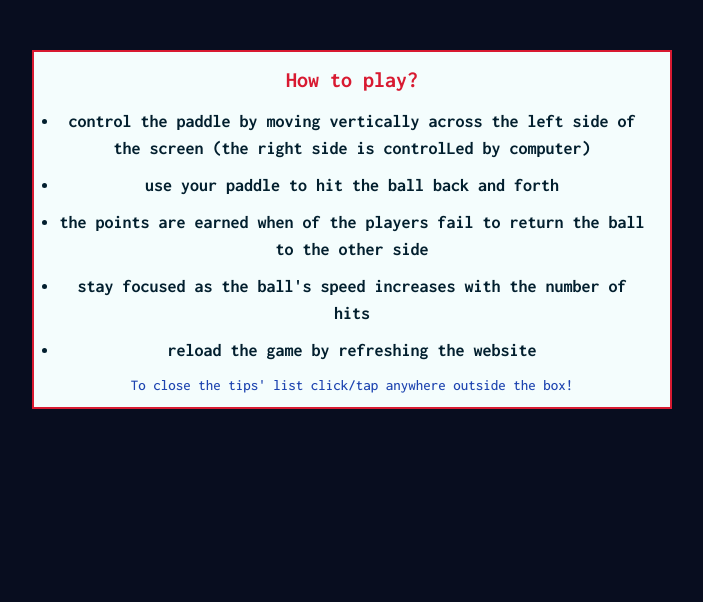
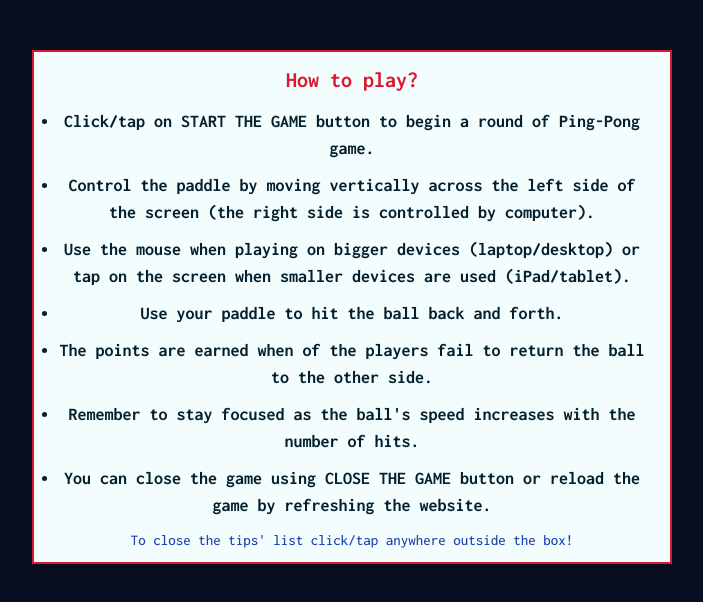
Before and after one commit to Code-Institute-Submissions/play-whiff-whaff-game, a plain HTML site: page index.html in a window 1280 px wide. Both pictures are taken after a click on the link "HOW TO PLAY?". Shown: the whole page, without its empty margins (288-991 px from the left). Drawn offline with nearby package versions, Linux system fonts and the light colour scheme.

Commit message:
New paragraphs added to list of tips

```diff
--- a/index.html
+++ b/index.html
@@ -20,14 +20,17 @@
         <div class="how-to-play-content">
         <h3>How to play?</h3>
             <ul class="how-to-play-tips">
-                <li>control the paddle by moving vertically across
-                the left side of the screen (the right side is controlLed
-                by computer)</li>
-                <li>use your paddle to hit the ball back and forth</li>
-                <li>the points are earned when of the players fail
-                to return the ball to the other side</li>
-                <li>stay focused as the ball's speed increases with the number of hits</li>
-                <li>reload the game by refreshing the website</li>
+                <li>Click/tap on START THE GAME button to begin a round of Ping-Pong game.</li>
+                <li>Control the paddle by moving vertically across
+                the left side of the screen (the right side is controlled
+                by computer).</li>
+                <li>Use the mouse when playing on bigger devices (laptop/desktop)
+                or tap on the screen when smaller devices are used (iPad/tablet).</li>
+                <li>Use your paddle to hit the ball back and forth.</li>
+                <li>The points are earned when of the players fail
+                to return the ball to the other side.</li>
+                <li>Remember to stay focused as the ball's speed increases with the number of hits.</li>
+                <li>You can close the game using CLOSE THE GAME button or reload the game by refreshing the website.</li>
             </ul>
             <p class="close-modal-info">To close the tips' list click/tap anywhere outside the box!</p>
         </div>
```
